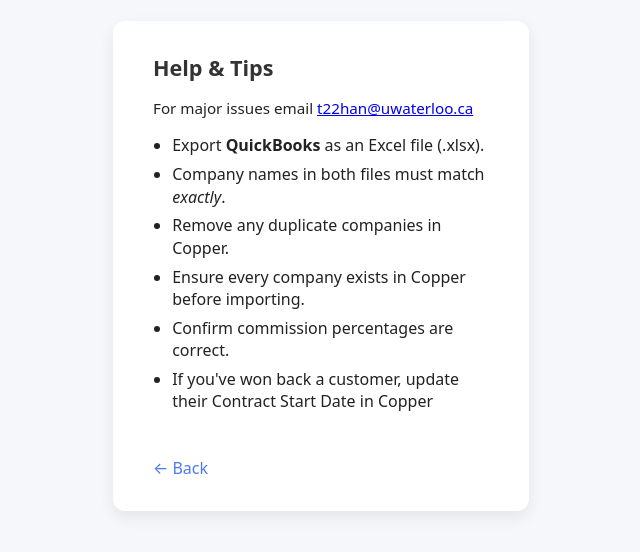
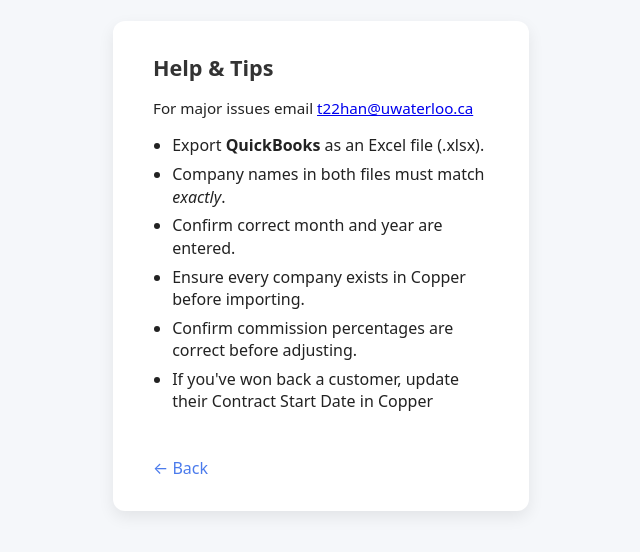
Before and after one commit to kawhileonard23/CommissionCalc, a website: page public/pages/help.html in a window 1280 px wide. Shown: the part 134-686 px from the top of the page, without its empty margins (319-959 px from the left). Drawn offline with Linux system fonts and the light colour scheme.

Commit message:
Final Changes

```diff
--- a/public/pages/help.html
+++ b/public/pages/help.html
@@ -15,9 +15,9 @@
     <ul class="help-list">
       <li>Export <strong>QuickBooks</strong> as an Excel file (.xlsx).</li>
       <li>Company names in both files must match <em>exactly</em>.</li>
-      <li>Remove any duplicate companies in Copper.</li>
+      <li>Confirm correct month and year are entered.</li>
       <li>Ensure every company exists in Copper before importing.</li>
-      <li>Confirm commission percentages are correct.</li>
+      <li>Confirm commission percentages are correct before adjusting.</li>
       <li>If you've won back a customer, update their Contract Start Date in Copper</li>
     </ul>
 
```
Also changed, not shown: public/pages/report.html (+1 -0 lines).
